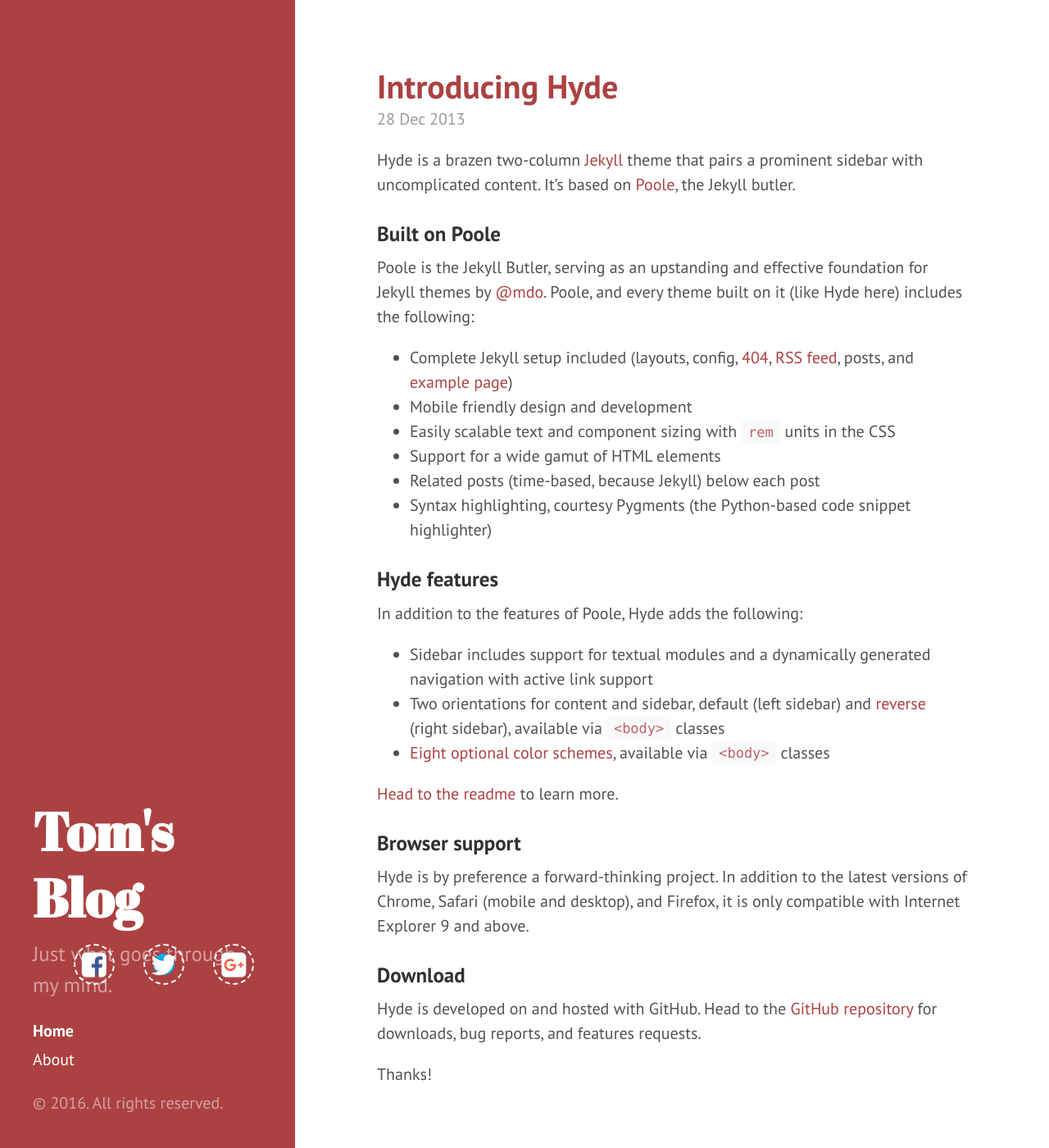
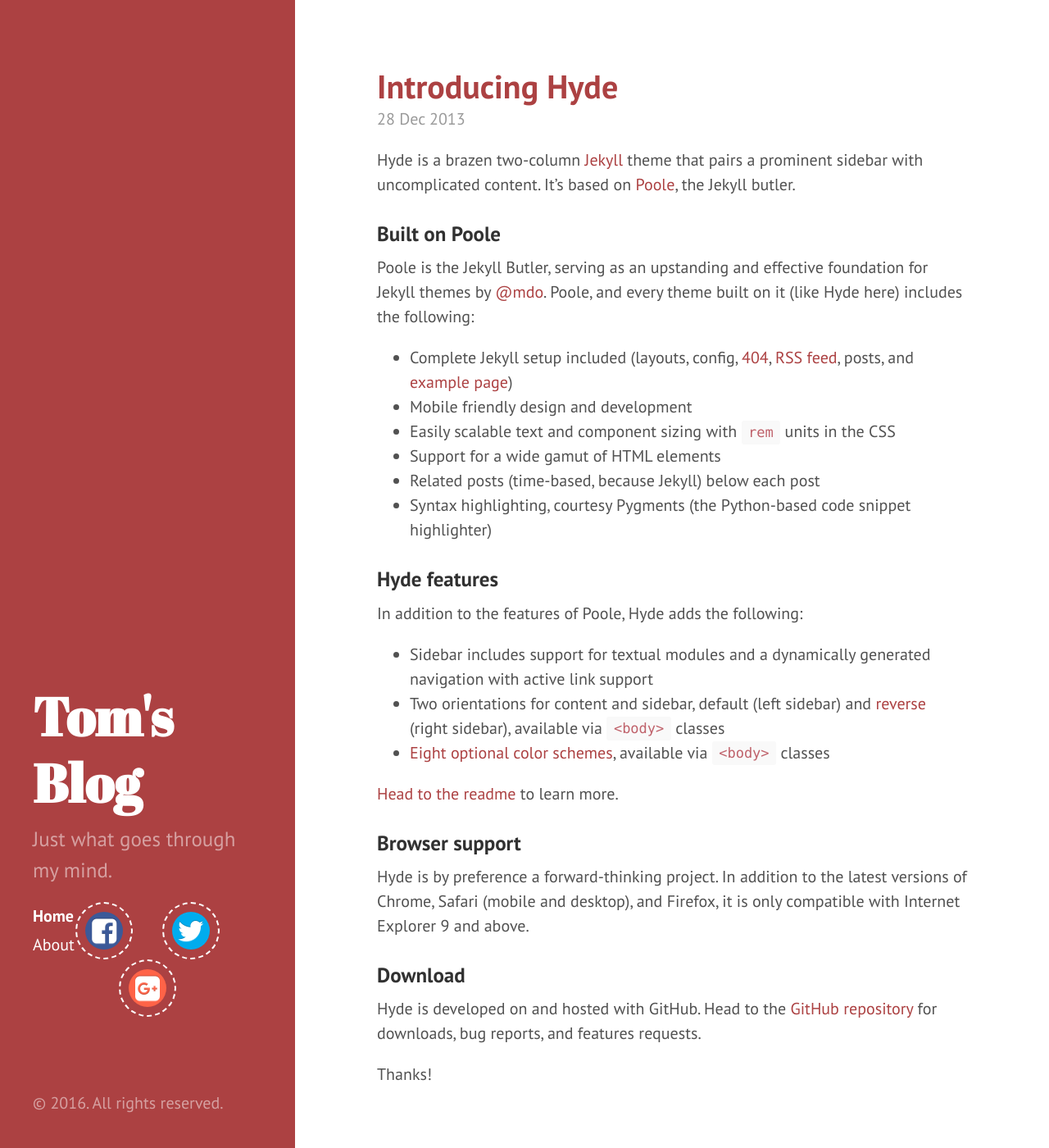
Before and after one commit to tommivitali/tommivitali.github.io, a Jekyll site: the page built from index.html, in a window 1280 px wide and 1400 px high. Shown: the whole window at 82% size. Built offline with Jekyll 4.4.1, drawn with Linux system fonts in a browser that asks for light colours; nearby versions of some CDN libraries; the list of posts is cut into pages by our own code.

Commit message:
Icone social

```diff
--- a/public/css/social.css
+++ b/public/css/social.css
@@ -3,7 +3,7 @@ footer{
 }
 
 .social {
-  position: absolute;
+  position: relative;
   width: 100%;
   top: 50%;
   text-align: center;
@@ -14,8 +14,8 @@ footer{
   display: inline-block;
   vertical-align: middle;
   position: relative;
-  width: 50px;
-  height: 50px;
+  width: 70px;
+  height: 70px;
   border-radius: 50%;
   border: 2px dashed white;
   background-clip: content-box;
```
